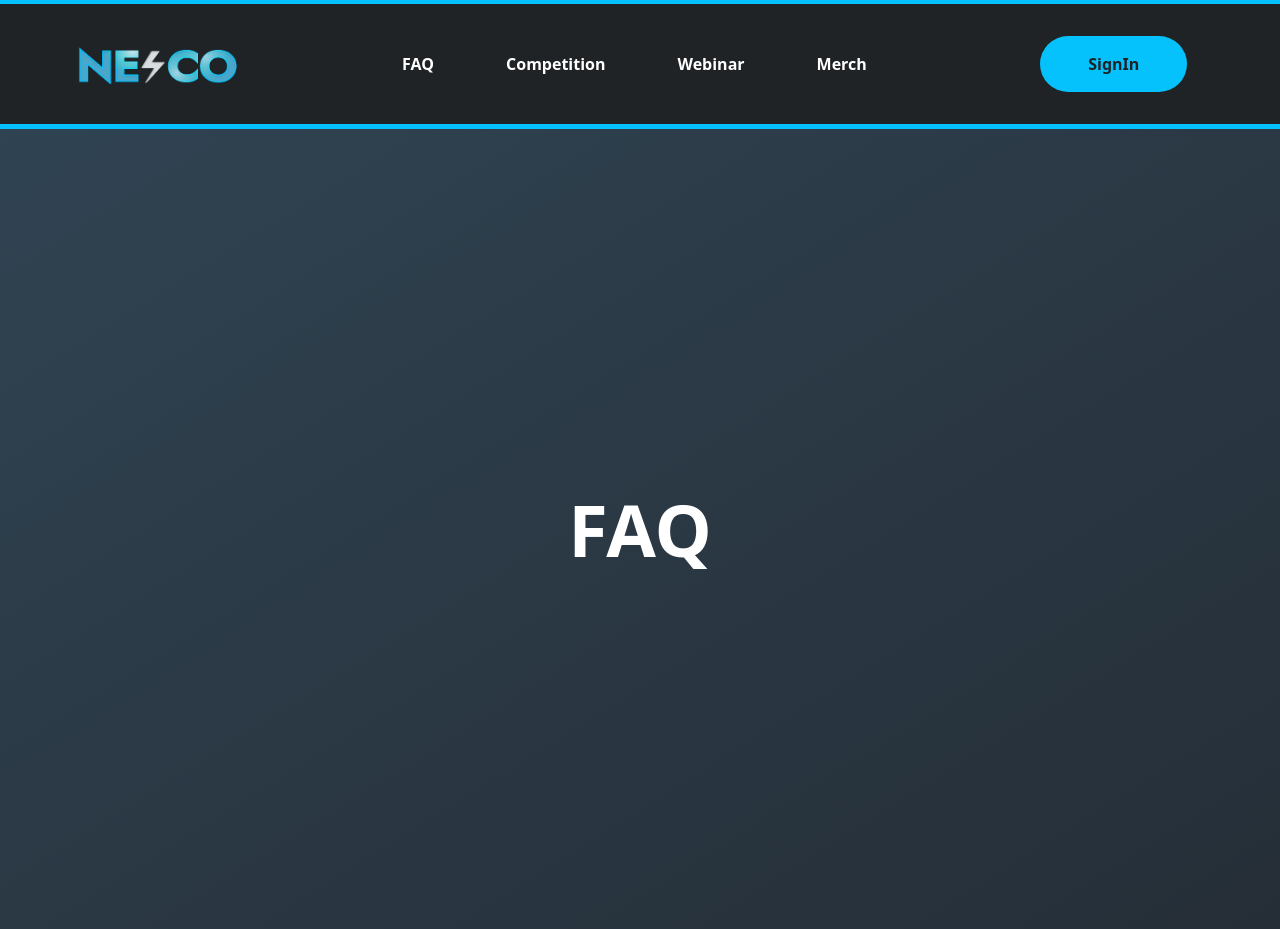
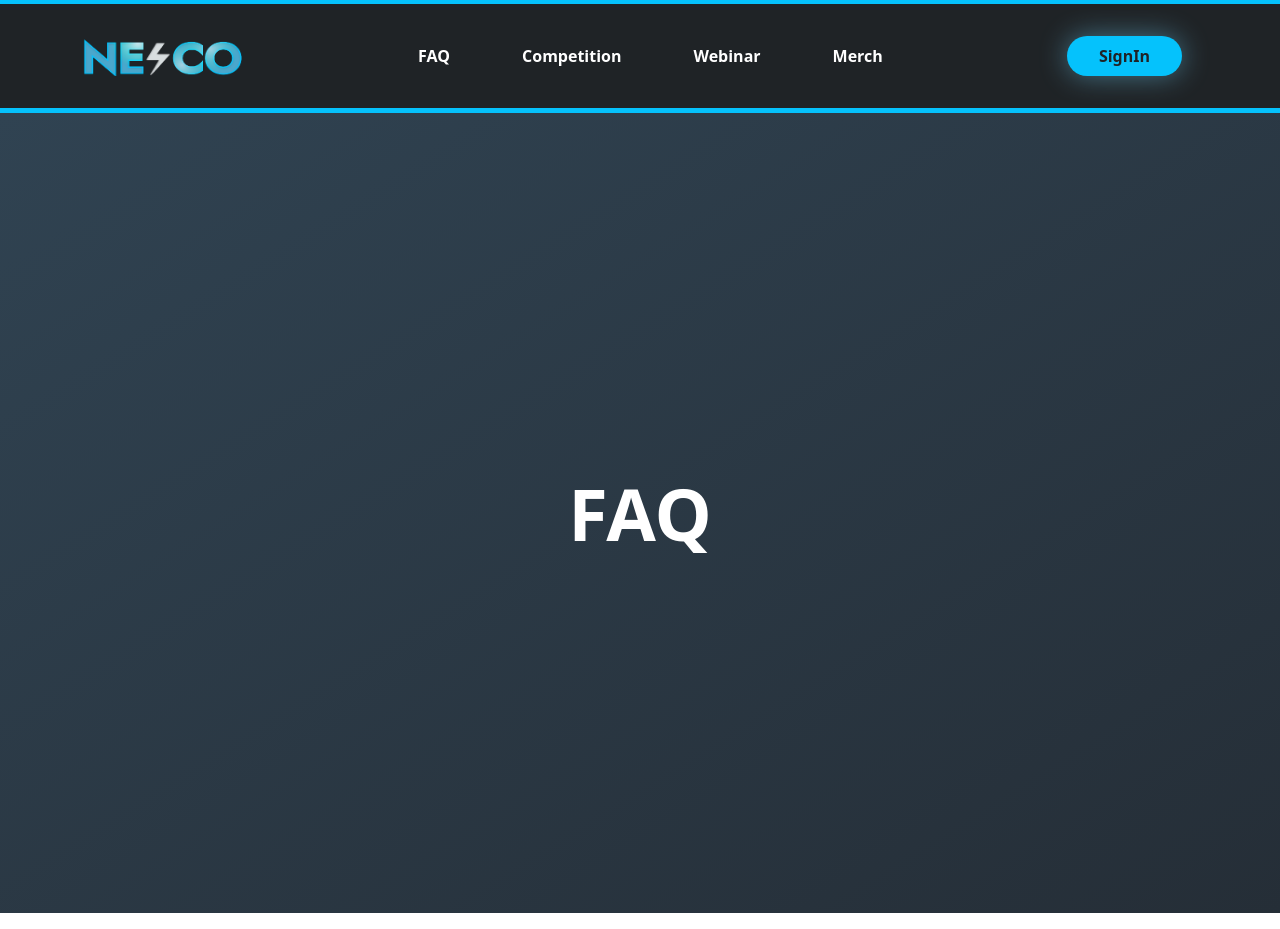
Before and after one commit to Harmerz/nescougm, a Next.js app: page /faq in a window 1280 px wide. Built offline with nearby package versions, Linux system fonts and the light colour scheme.

Commit message:
fix: style button

```diff
--- a/components/element/button/Button.js
+++ b/components/element/button/Button.js
@@ -3,17 +3,17 @@ import React from "react";
 export const Button = ({ children, type, size }) => {
   const buttonType = {
     primary: "bg-c-01 text-c-00 hover:opacity-80 ",
-    secondary: "bg-c-00 text-c-01 border-4 border-c-01 hover:bg-c-01 hover:text-c-00",
+    secondary: "text-c-01 border-2 border-c-01 hover:bg-c-01 hover:text-c-00",
   };
 
   const buttonSize = {
-    sm: "text-sm",
-    md: "text-base",
-    lg: "text-lg",
+    sm: "text-sm px-7 py-2",
+    md: "text-base px-8 py-2",
+    lg: "text-base px-12 py-3 ",
   };
 
   const colorClassName = buttonType[type || "primary"];
   const sizeClassName = buttonSize[size || "md"];
 
-  return <button className={`px-12 py-4 rounded-full ${colorClassName} ${sizeClassName} transition-all font-bold`}>{children}</button>;
+  return <button className={`rounded-full ${colorClassName} ${sizeClassName} transition-all font-bold drop-shadow-[0_0_14px_rgba(109,199,236,0.491667)] hover:drop-shadow-[0_0_20px_rgba(81,177,204,0.64)]`}>{children}</button>;
 };
```
